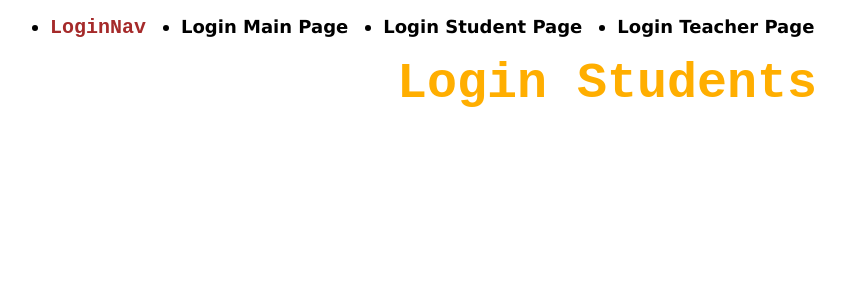
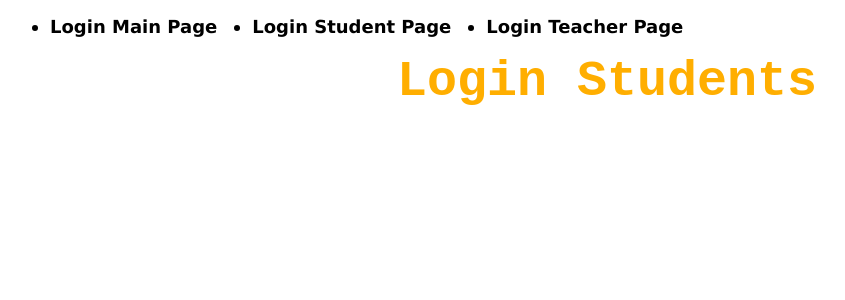
Before and after one commit to Jasmin2208/Nextjs, a Next.js app: page /login/loginstudents in a window 1280 px wide. Shown: the top 300 px of the page, without its empty margins (33-878 px from the left). Built offline with nearby package versions, Linux system fonts and the light colour scheme.

Commit message:
Make Array Of Pathname For Conditional Layout

```diff
--- a/src/app/login/layout.js
+++ b/src/app/login/layout.js
@@ -5,15 +5,17 @@ import "./login.css"
 
 export default function Layout({ children }) {
     const pathName = usePathname();
+    const paths = ['/login/loginteacher', '/login/loginstudents'];
+    const isPathIncluded = paths.includes(pathName);
+
     return (
         <div>
             <ul className="login-menu">
-                {
-                    pathName !== '/login/loginteacher' &&
+                {!isPathIncluded && (
                     <li>
                         <Link href="/login"><h4>LoginNav</h4></Link>
                     </li>
-                }
+                )}
                 <li>
                     <Link href="/login">Login Main Page</Link>
                 </li>
```
